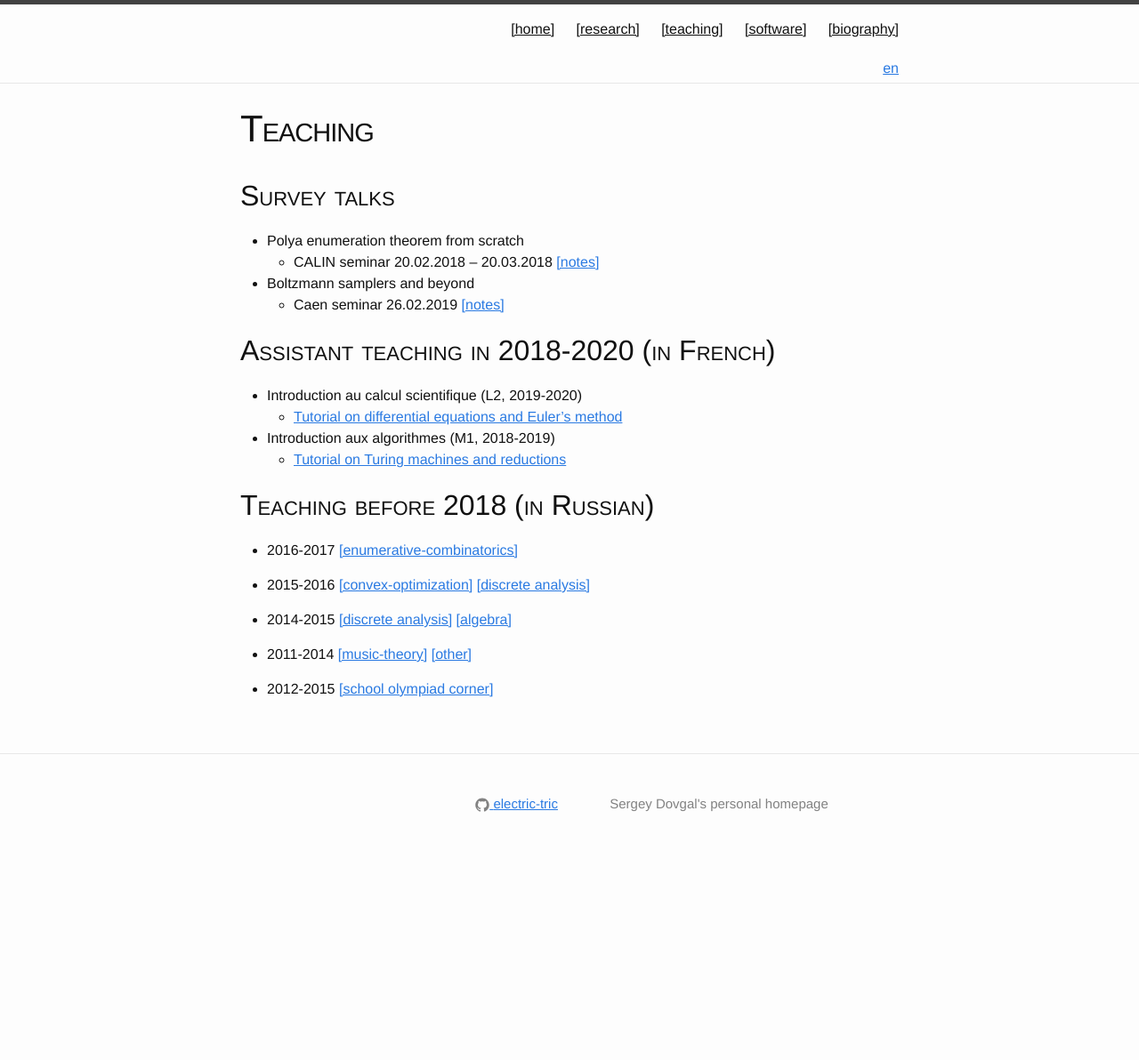
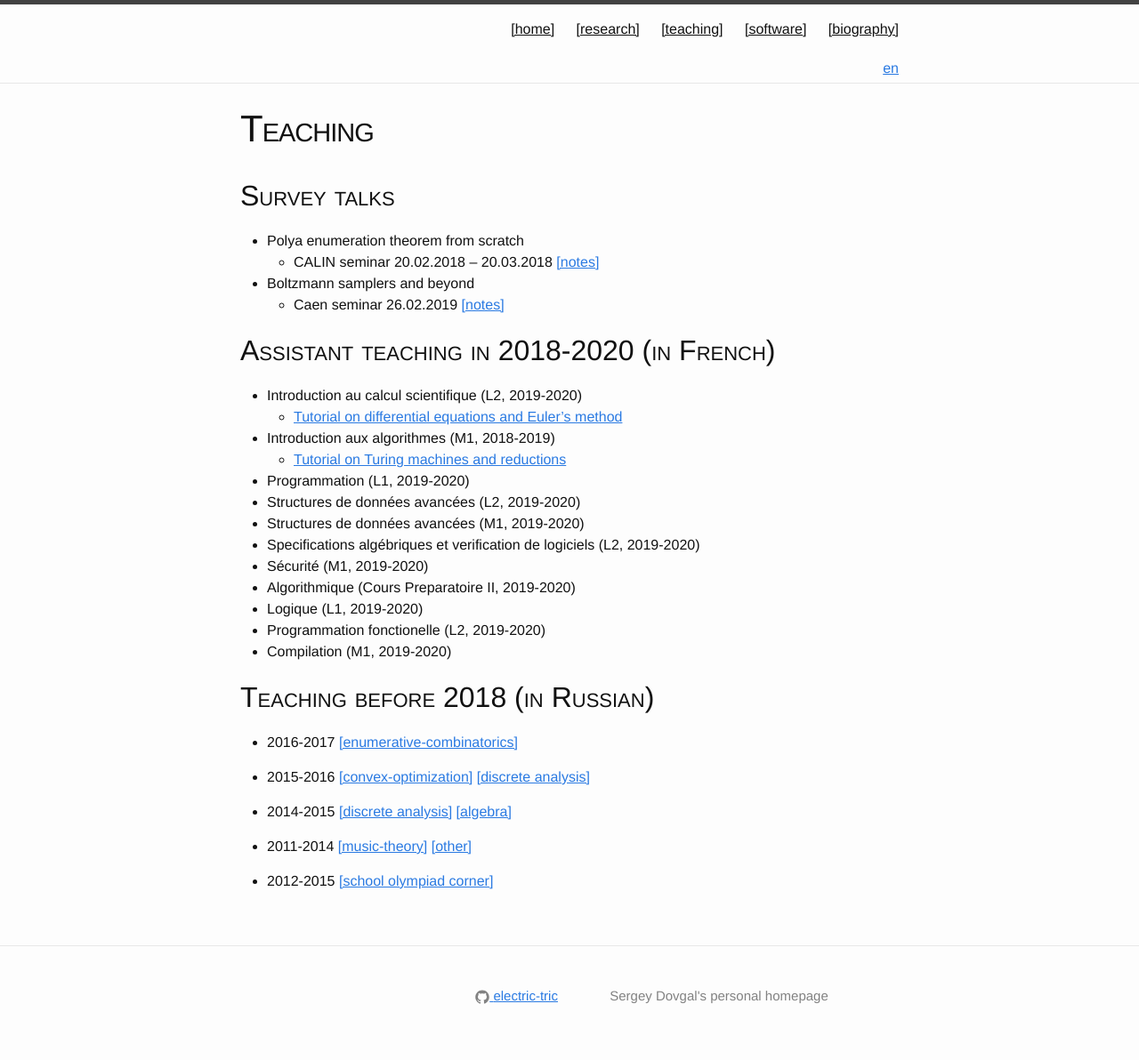
Before and after one commit to Sergey-A-Dovgal/sergey-a-dovgal.github.io, a Jekyll site: the page built from teaching.md, in a window 1280 px wide. Shown: the whole page at 89% size. Built offline with Jekyll 4.4.1, drawn with Linux system fonts in a browser that asks for light colours; before the commit the page ends 976 px from its top, so only the background shows below that.

Commit message:
Adder referral work and more teaching

```diff
--- a/teaching.md
+++ b/teaching.md
@@ -25,6 +25,16 @@ and Euler's method](files/teach/l2-spi-td5.pdf)
     * [Tutorial on Turing machines and
       reductions](files/teach/m1-tm-preexam.pdf)
 
+* Programmation (L1, 2019-2020)
+* Structures de données avancées (L2, 2019-2020)
+* Structures de données avancées (M1, 2019-2020)
+* Specifications algébriques et verification de logiciels (L2, 2019-2020)
+* Sécurité (M1, 2019-2020)
+* Algorithmique (Cours Preparatoire II, 2019-2020)
+* Logique (L1, 2019-2020)
+* Programmation fonctionelle (L2, 2019-2020)
+* Compilation (M1, 2019-2020)
+
 ## Teaching before 2018 (in Russian)
 
 * 2016-2017
```
Also changed, not shown: biography.md (+5 -0 lines), 1 other file.
